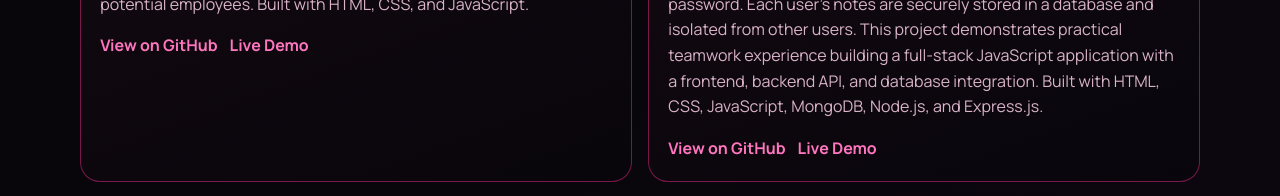
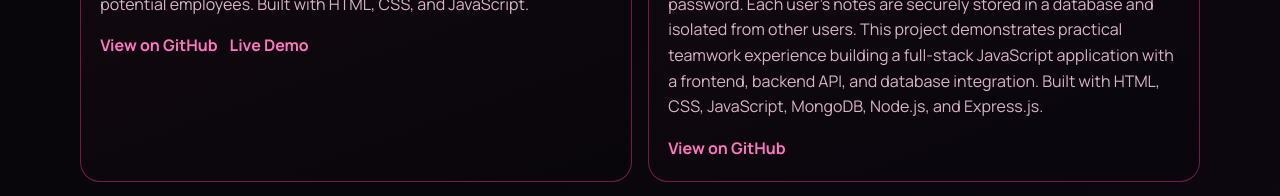
Before and after one commit to delali-6/Delali-Portfolio, a plain HTML site: page index.html in a window 1280 px wide. Shown: the part 1780-1976 px from the top of the page. Drawn offline with Linux system fonts and the light colour scheme.

Commit message:
Remove live demo link for Lotus Notes project from portfolio

```diff
--- a/index.html
+++ b/index.html
@@ -111,7 +111,6 @@
           <p>A full-stack secure notes application that allows users to create, view, and manage personal notes after authenticating with their email and password. Each user’s notes are securely stored in a database and isolated from other users. This project demonstrates practical teamwork experience building a full-stack JavaScript application with a frontend, backend API, and database integration. Built with HTML, CSS, JavaScript, MongoDB, Node.js, and Express.js.</p>
           <div class="project-links">
             <a href="https://github.com/delali-6/Lotus-Notes.git" target="_blank" rel="noreferrer noopener">View on GitHub</a>
-            <a href="https://delali-6.github.io/Lotus-Notes/" target="_blank" rel="noreferrer noopener">Live Demo</a>
           </div>
         </article>
 
```
